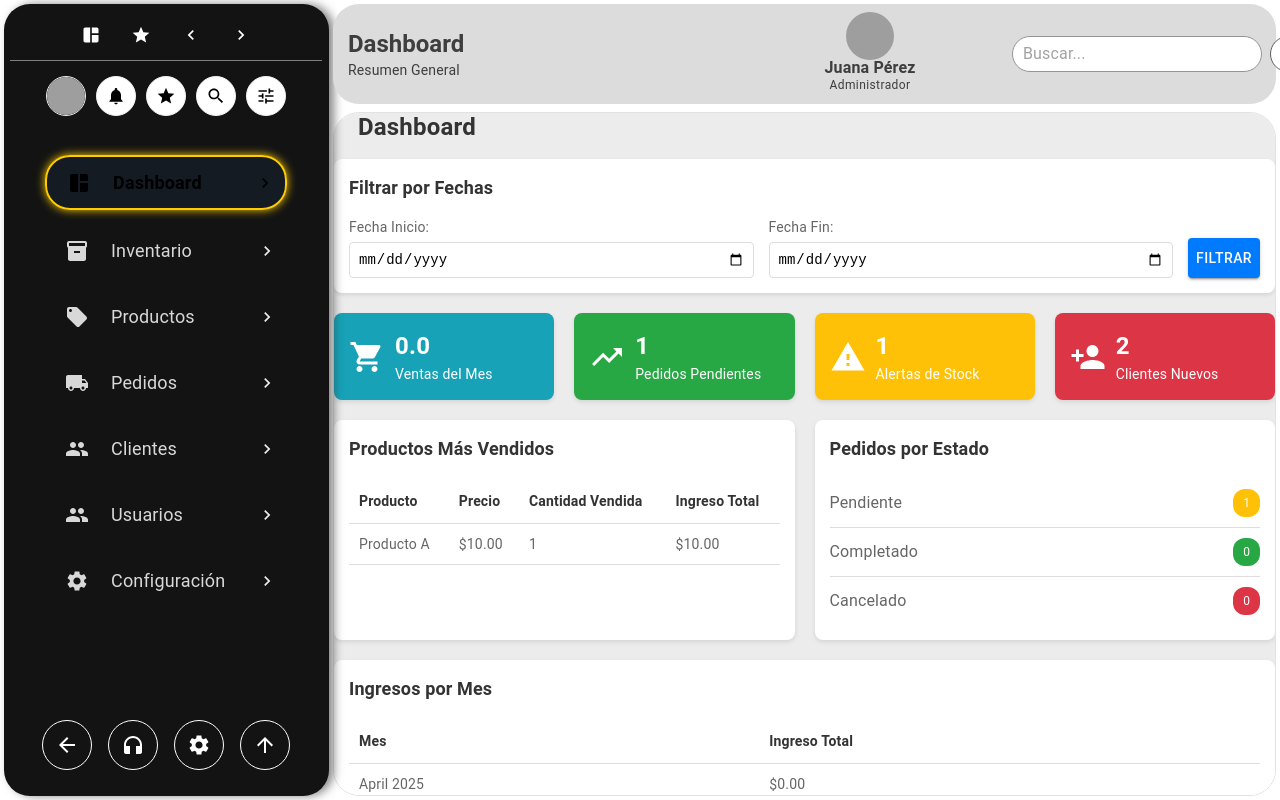
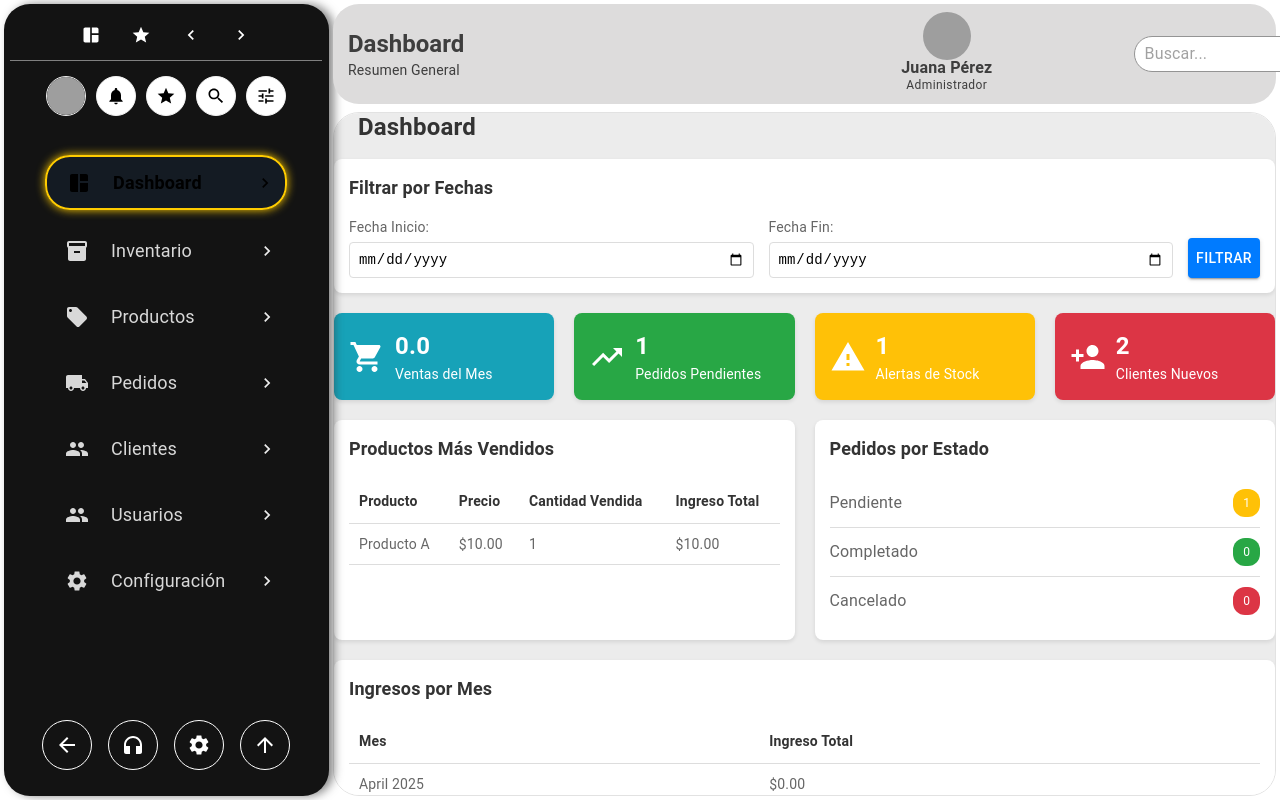
Before and after one commit to fergmoon1/ERP_Frontend_only, a React (Create React App) app in the folder Frontend/: page /dashboard in a window 1280 px wide. Built offline with nearby package versions, Linux system fonts and the light colour scheme; grey boxes are pictures that could not be loaded; the HTML template or start-up script is replaced by a standard one.

Commit message:
Ajustes de textos navbar OK, falta funcionalidad. Comenzamos a ajustar sidebar par dejar estos elementos fijos en todas las páginas.

```diff
--- a/Frontend/src/pages/Dashboard.tsx
+++ b/Frontend/src/pages/Dashboard.tsx
@@ -183,7 +183,7 @@ const Dashboard: React.FC = () => {
               <Typography variant="body2" sx={{ color: 'rgba(46,46,46,0.911)' }}>Resumen General</Typography>
             </Box>
             {/* Grupo usuario + búsqueda desplazados a la derecha */}
-            <Box sx={{ display: 'flex', alignItems: 'center', ml: '15vw' }}>
+            <Box sx={{ display: 'flex', alignItems: 'center', ml: '21vw' }}>
               {/* Usuario centrado */}
               <Box sx={{ display: 'flex', flexDirection: 'column', alignItems: 'center', mx: 'auto', minWidth: 220 }}>
                 <Avatar src="/imagenes/foto01 mujer.png" sx={{ width: 48, height: 48, mb: 0 }} />
@@ -191,7 +191,7 @@ const Dashboard: React.FC = () => {
                 <Typography variant="caption" sx={{ color: 'rgba(46,46,46,0.911)' }}>Administrador</Typography>
               </Box>
               {/* Barra de búsqueda e iconos */}
-              <Box sx={{ display: 'flex', alignItems: 'center', gap: '8px', ml: 4, mr: 2 }}>
+              <Box sx={{ display: 'flex', alignItems: 'center', gap: '8px', mr: 2, ml: '6vw' }}>
                 <InputBase
                   placeholder="Buscar..."
                   sx={{
```
